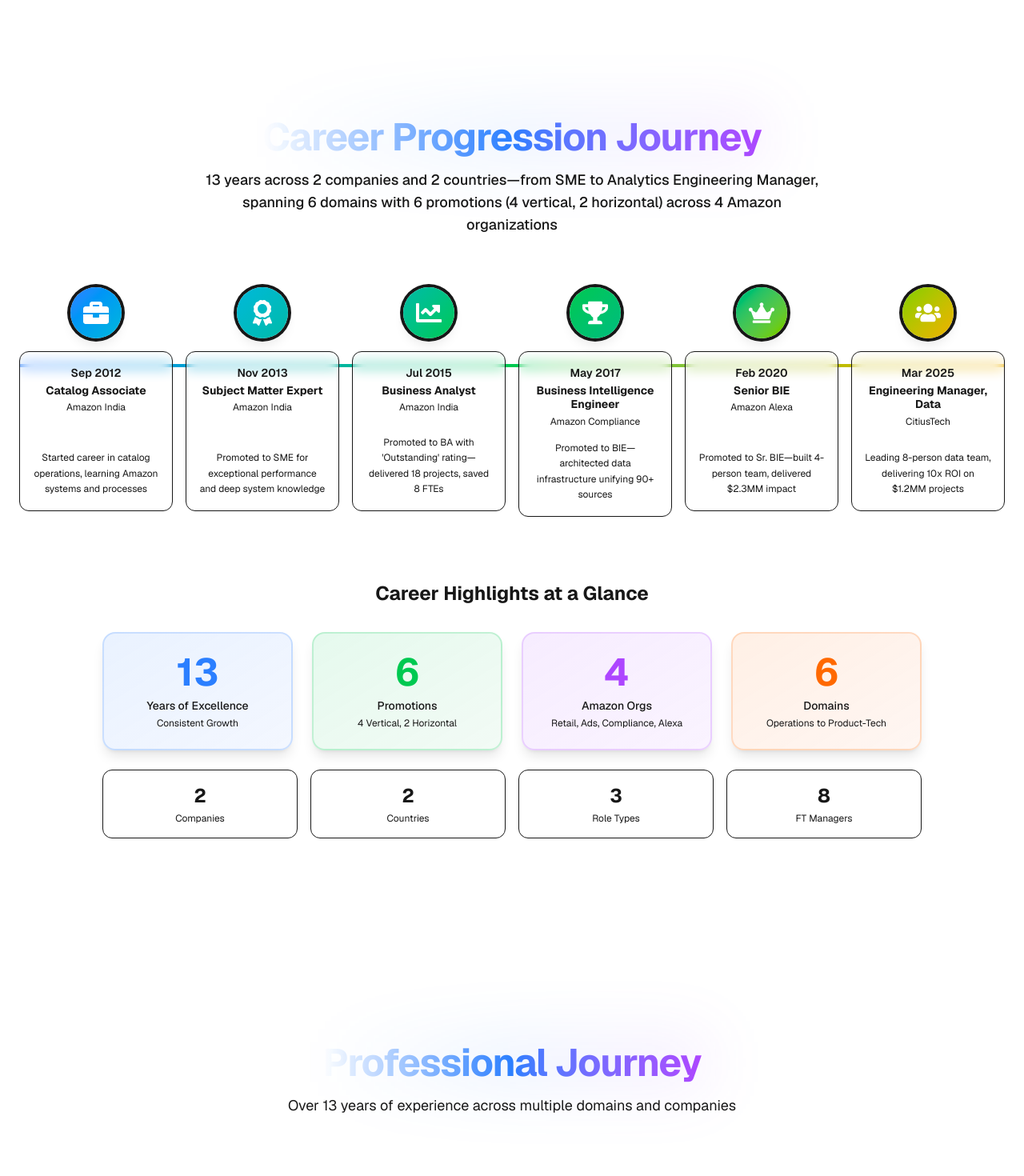
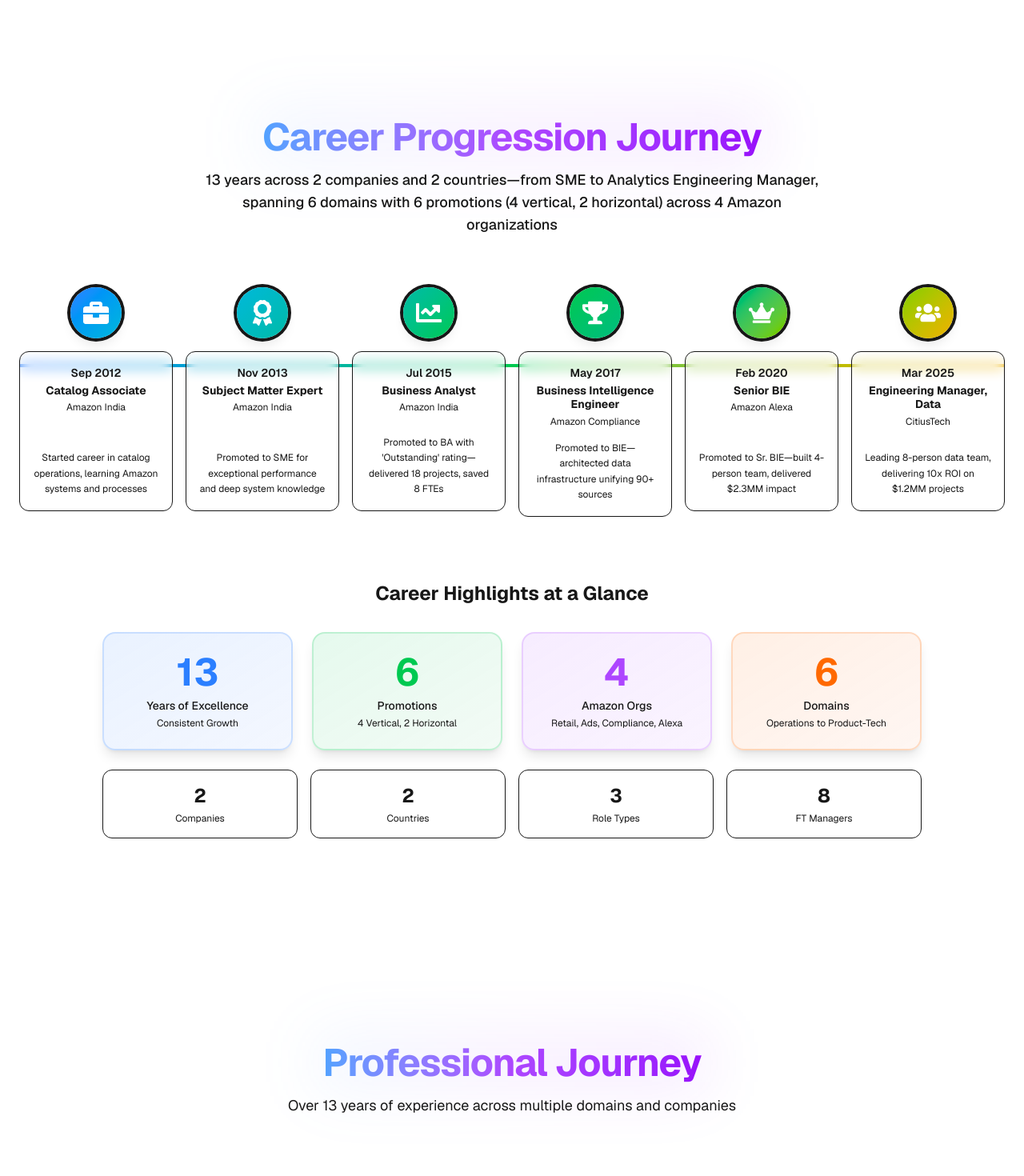
Before and after one commit to sharath459/portfolio, a Next.js app: page / in a window 1280 px wide. Shown: the part 3640-5110 px from the top of the page at 80% size. Built offline with nearby package versions, Linux system fonts and the light colour scheme.

Commit message:
Fix Featured Projects centering and update gradient colors to blue-purple for Professional Journey and Career Progression sections

```diff
--- a/src/components/ExperienceTimeline.tsx
+++ b/src/components/ExperienceTimeline.tsx
@@ -25,11 +25,11 @@
               whileInView={{ opacity: 1, scale: 1 }}
               transition={{ duration: 0.5 }}
             >
-              <span className="relative z-10 bg-clip-text text-transparent bg-gradient-to-r from-primary via-blue-500 to-purple-500">
+              <span className="relative z-10 bg-clip-text text-transparent bg-gradient-to-r from-blue-400 via-purple-500 to-purple-600">
                 Professional Journey
               </span>
               <motion.div
-                className="absolute -inset-2 bg-gradient-to-r from-primary/20 via-blue-500/20 to-purple-500/20 blur-2xl -z-10"
+                className="absolute -inset-2 bg-gradient-to-r from-blue-400/20 via-purple-500/20 to-purple-600/20 blur-2xl -z-10"
                 animate={{
                   opacity: [0.3, 0.6, 0.3],
                 }}
--- a/src/components/Projects.tsx
+++ b/src/components/Projects.tsx
@@ -165,12 +165,12 @@
 
   return (
     <section id="projects" className="w-full py-16 md:py-24 lg:py-32 bg-gradient-to-b from-background to-muted/20">
-      <div className="container px-4 md:px-6 space-y-20">
+      <div className="container px-4 md:px-6 max-w-7xl mx-auto space-y-20">
 
           {/* Top Projects */}
           <div>
             <SectionHeader>Featured Projects</SectionHeader>
-            <div className="grid gap-8 md:grid-cols-2 xl:grid-cols-2 lg:gap-10">
+            <div className="grid gap-8 md:grid-cols-2 xl:grid-cols-2 lg:gap-10 mx-auto">
               {topProjects.map((project, index) => (
                 <ProjectCard key={`top-${index}`} project={project} index={index} />
               ))}
--- a/src/components/PromotionJourney.tsx
+++ b/src/components/PromotionJourney.tsx
@@ -81,11 +81,11 @@
             whileInView={{ opacity: 1, scale: 1 }}
             transition={{ duration: 0.5 }}
           >
-            <span className="relative z-10 bg-clip-text text-transparent bg-gradient-to-r from-primary via-blue-500 to-purple-500">
+            <span className="relative z-10 bg-clip-text text-transparent bg-gradient-to-r from-blue-400 via-purple-500 to-purple-600">
               Career Progression Journey
             </span>
             <motion.div
-              className="absolute -inset-2 bg-gradient-to-r from-primary/20 via-blue-500/20 to-purple-500/20 blur-2xl -z-10"
+              className="absolute -inset-2 bg-gradient-to-r from-blue-400/20 via-purple-500/20 to-purple-600/20 blur-2xl -z-10"
               animate={{
                 opacity: [0.3, 0.6, 0.3],
               }}
```
